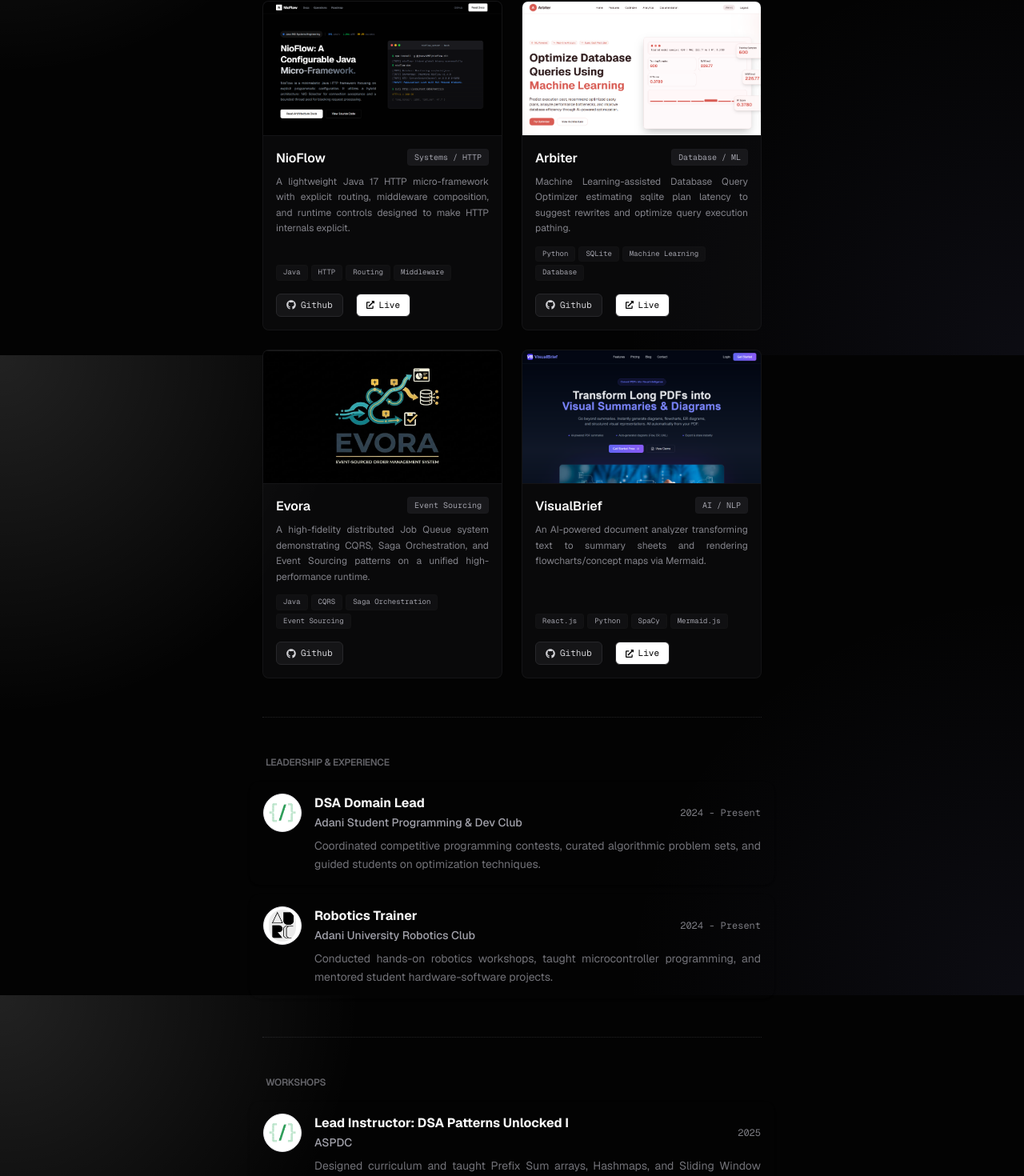
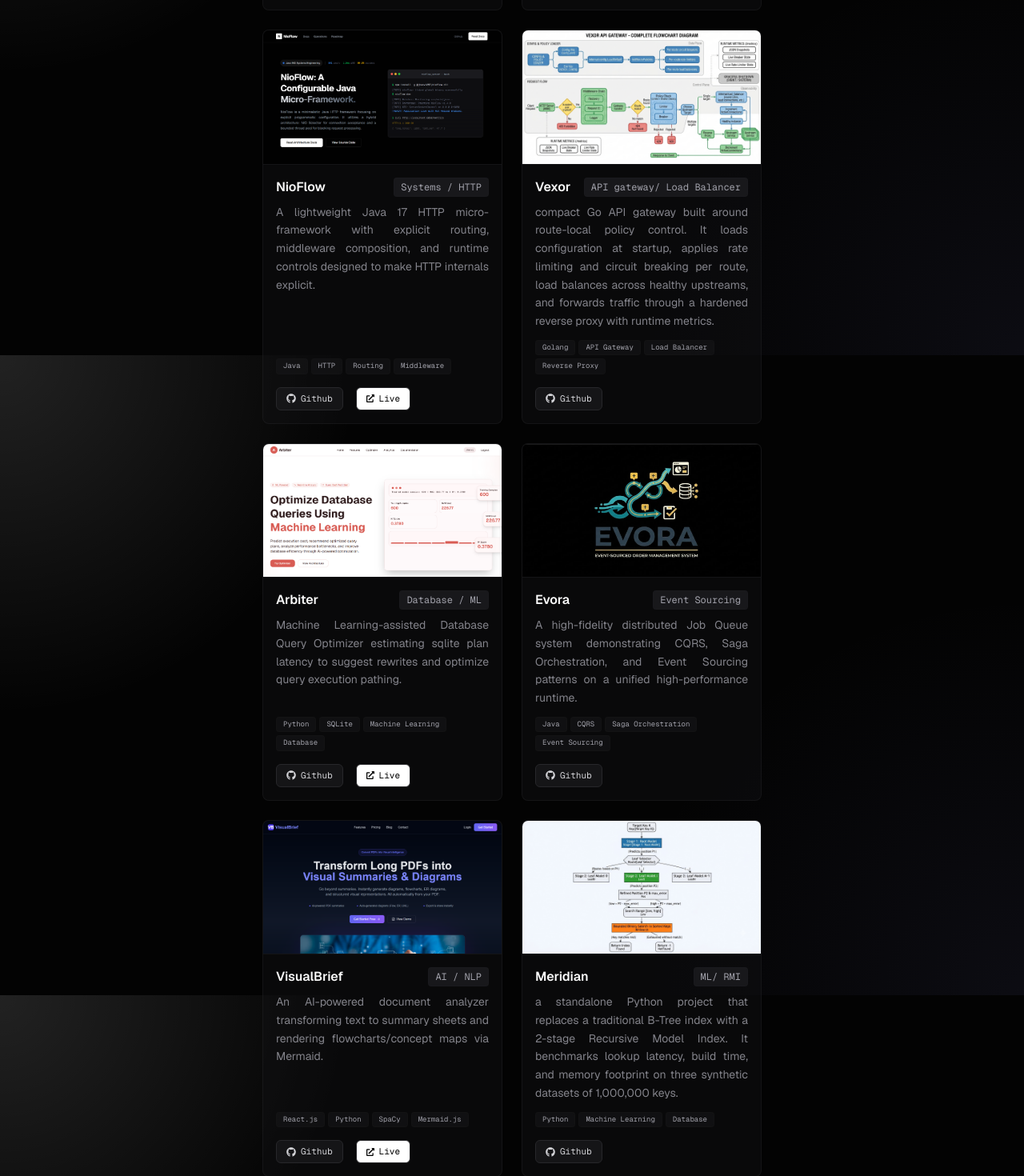
Before and after one commit to jhanvi857/portfolio-website, a React (Vite) app: page / in a window 1280 px wide. Shown: the part 1956-3426 px from the top of the page at 80% size. Built offline with nearby package versions, Linux system fonts and the light colour scheme.

Commit message:
added new projects and workshop experiences

```diff
--- a/src/components/MinimalPortfolio.jsx
+++ b/src/components/MinimalPortfolio.jsx
@@ -9,7 +9,8 @@ import nioflowImg from '../NioFlow.png';
 import arbiterImg from '../arbiter.png';
 import evoraImg from '../evora.png';
 import visualBriefImg from '../VisualBrief.png';
-
+import vexor from '../vexor.png';
+import meridian from '../meridian.png';
 import aspdcLogo from '../assets/aspdc-logo.png';
 import roboticsLogo from '../assets/robotics-logo.png';
 import adaniLogo from '../assets/adani-logo.png';
@@ -291,6 +292,14 @@ const MinimalPortfolio = () => {
       image: nioflowImg
     },
     {
+      title : 'Vexor',
+      date: 'API gateway/ Load Balancer',
+      description: 'compact Go API gateway built around route-local policy control. It loads configuration at startup, applies rate limiting and circuit breaking per route, load balances across healthy upstreams, and forwards traffic through a hardened reverse proxy with runtime metrics.',
+      tags: ['Golang', 'API Gateway', 'Load Balancer', 'Reverse Proxy'],
+      github: 'https://github.com/jhanvi857/vexor',
+      image: vexor
+    },
+    {
       title: 'Arbiter',
       date: 'Database / ML',
       description: 'Machine Learning-assisted Database Query Optimizer estimating sqlite plan latency to suggest rewrites and optimize query execution pathing.',
@@ -316,6 +325,14 @@ const MinimalPortfolio = () => {
       github: 'https://github.com/jhanvi857/VisualBrief',
       live: 'https://visual-brief.vercel.app/',
       image: visualBriefImg
+    },
+    {
+      title: 'Meridian',
+      date : 'ML/ RMI',
+      description: 'a standalone Python project that replaces a traditional B-Tree index with a 2-stage Recursive Model Index. It benchmarks lookup latency, build time, and memory footprint on three synthetic datasets of 1,000,000 keys.',
+      tags: ['Python', 'Machine Learning', 'Database'],
+      github: 'https://github.com/jhanvi857/Meridian',
+      image: meridian
     }
   ];
 
@@ -340,10 +357,10 @@ const MinimalPortfolio = () => {
 
   const workshops = [
     {
-      title: 'Lead Instructor: DSA Patterns Unlocked I',
+      title: 'Workshop Host: DSA 101',
       organization: 'ASPDC',
-      period: '2025',
-      description: 'Designed curriculum and taught Prefix Sum arrays, Hashmaps, and Sliding Window fundamentals to 2nd year engineering students.',
+      period: '2026',
+      description: 'Led an interactive session teaching Binary Search implementations and edge case handling to 1st year engineering students.',
       image: aspdcLogo,
       link: 'https://aspdc.vercel.app/'
     },
@@ -356,13 +373,21 @@ const MinimalPortfolio = () => {
       link: 'https://aspdc.vercel.app/'
     },
     {
-      title: 'Workshop Host: DSA 101',
+      title: 'Lead Instructor: DSA Patterns Unlocked I',
       organization: 'ASPDC',
-      period: '2024',
-      description: 'Led an interactive session teaching Binary Search implementations and edge case handling to 1st year engineering students.',
+      period: '2025',
+      description: 'Designed curriculum and taught Prefix Sum arrays, Hashmaps, and Sliding Window fundamentals to 2nd year engineering students.',
       image: aspdcLogo,
       link: 'https://aspdc.vercel.app/'
-    }
+    },
+    {
+      title: 'Trainer : Robotics workshop',
+      organization: 'AURC',
+      period: '2025',
+      description: 'Explained bit masking and taught bitwise operations for sensor and motor state control to second year engineering students.',
+      image: roboticsLogo,
+      link: 'https://aurc.in/'
+    },
   ];
 
   const cpProfiles = [
@@ -573,14 +598,14 @@ const MinimalPortfolio = () => {
                 <div className="flex flex-col justify-between flex-1 p-4 space-y-3">
                   <div className="space-y-2">
                     <div className="flex justify-between items-start gap-2">
-                      <h4 className="font-semibold text-sm sm:text-base text-foreground transition-colors">
+                      <h3 className="font-semibold text-sm sm:text-base text-foreground transition-colors">
                         {proj.title}
-                      </h4>
-                      <span className="text-[10px] text-muted-foreground font-mono bg-muted px-2 py-0.5 border border-border/20 rounded">
+                      </h3>
+                      <span className="text-[12px] text-muted-foreground font-mono bg-muted px-2 py-0.5 border border-border/20 rounded">
                         {proj.date}
                       </span>
                     </div>
-                    <p className="text-xs text-muted-foreground/80 leading-relaxed text-justify">
+                    <p className="text-xs sm:text-sm text-muted-foreground/80 leading-relaxed text-justify">
                       {proj.description}
                     </p>
                   </div>
```
